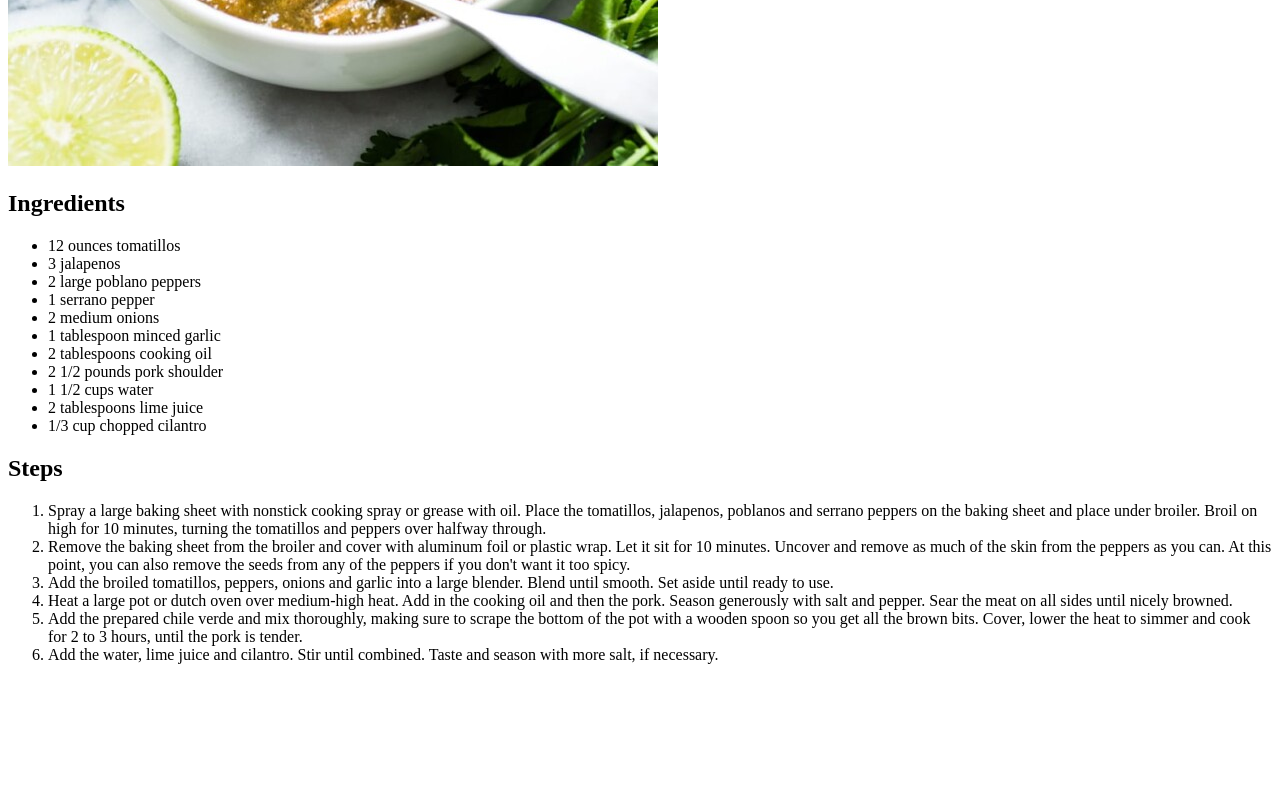
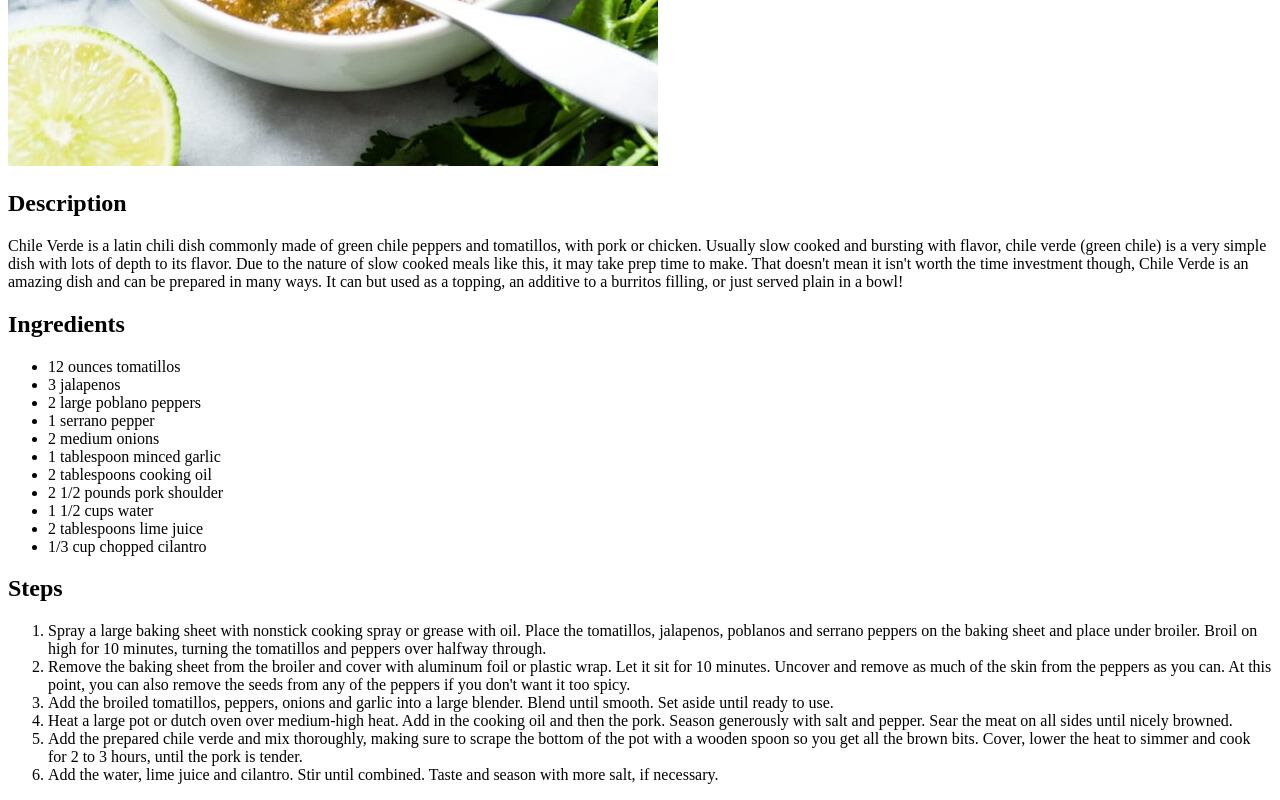
Before and after one commit to DumbGinger/odin-recipes, a plain HTML site: page recipes/chileverde.html in a window 1280 px wide. Shown: the part 887-1687 px from the top of the page. Before the commit the page ends 1567 px from the top, so only its background shows below. Drawn offline with Linux system fonts and the light colour scheme.

Commit message:
Added descriptions for chile verde and lasagna

```diff
--- a/recipes/chileverde.html
+++ b/recipes/chileverde.html
@@ -9,6 +9,12 @@
 <body>
     <h1>Chile Verde</h1>
     <img src="chileVerde.jpg">
+
+    <h2>Description</h2>
+    <p>
+        Chile Verde is a latin chili dish commonly made of green chile peppers and tomatillos, with pork or chicken. Usually slow cooked and bursting with flavor, chile verde (green chile) is a very simple dish with lots of depth to its flavor. Due to the nature of slow cooked meals like this, it may take prep time to make.
+        That doesn't mean it isn't worth the time investment though, Chile Verde is an amazing dish and can be prepared in many ways. It can but used as a topping, an additive to a burritos filling, or just served plain in a bowl!
+    </p>
 
     <h2>Ingredients</h2>
     <ul>
```
Also changed, not shown: recipes/lasagna.html (+5 -0 lines).
